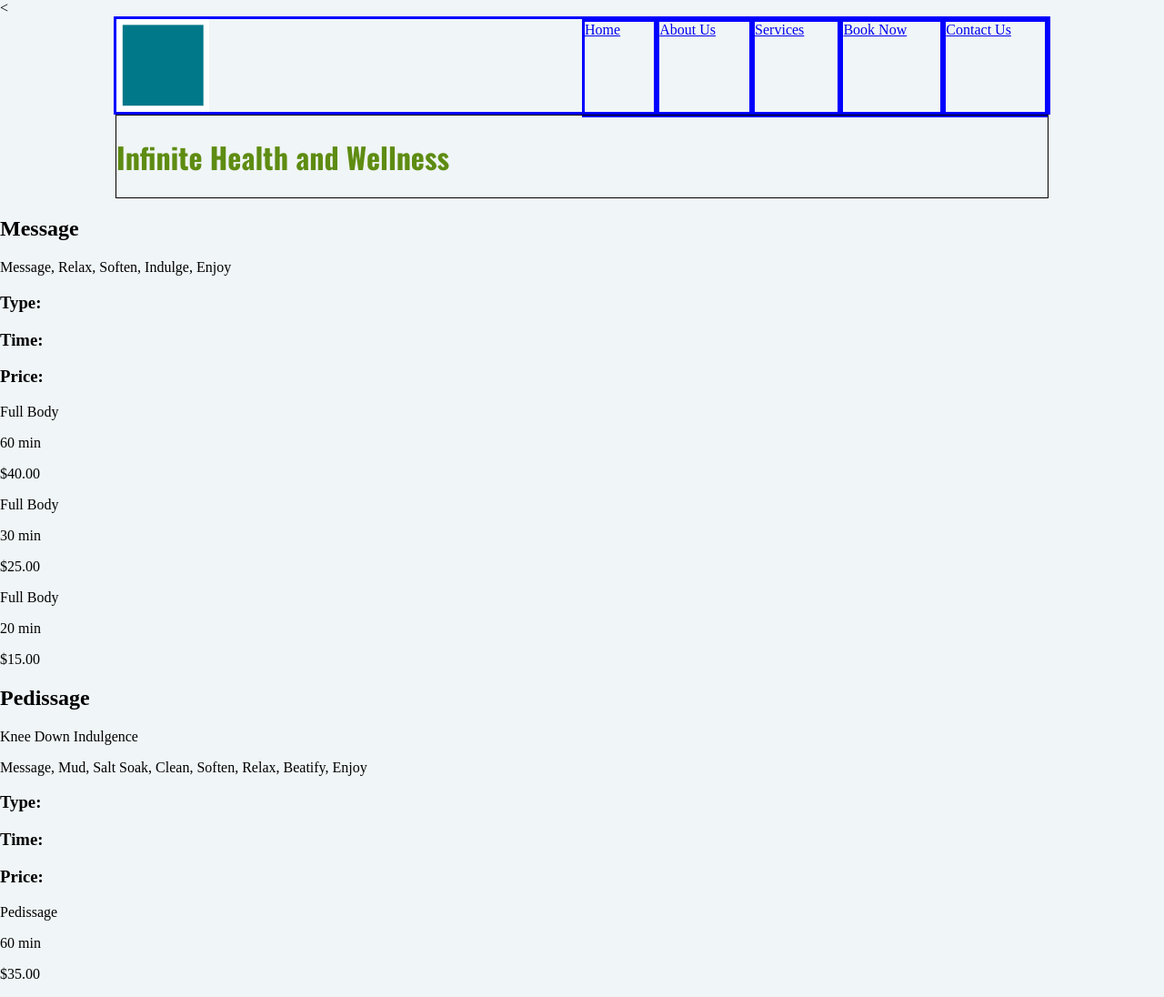
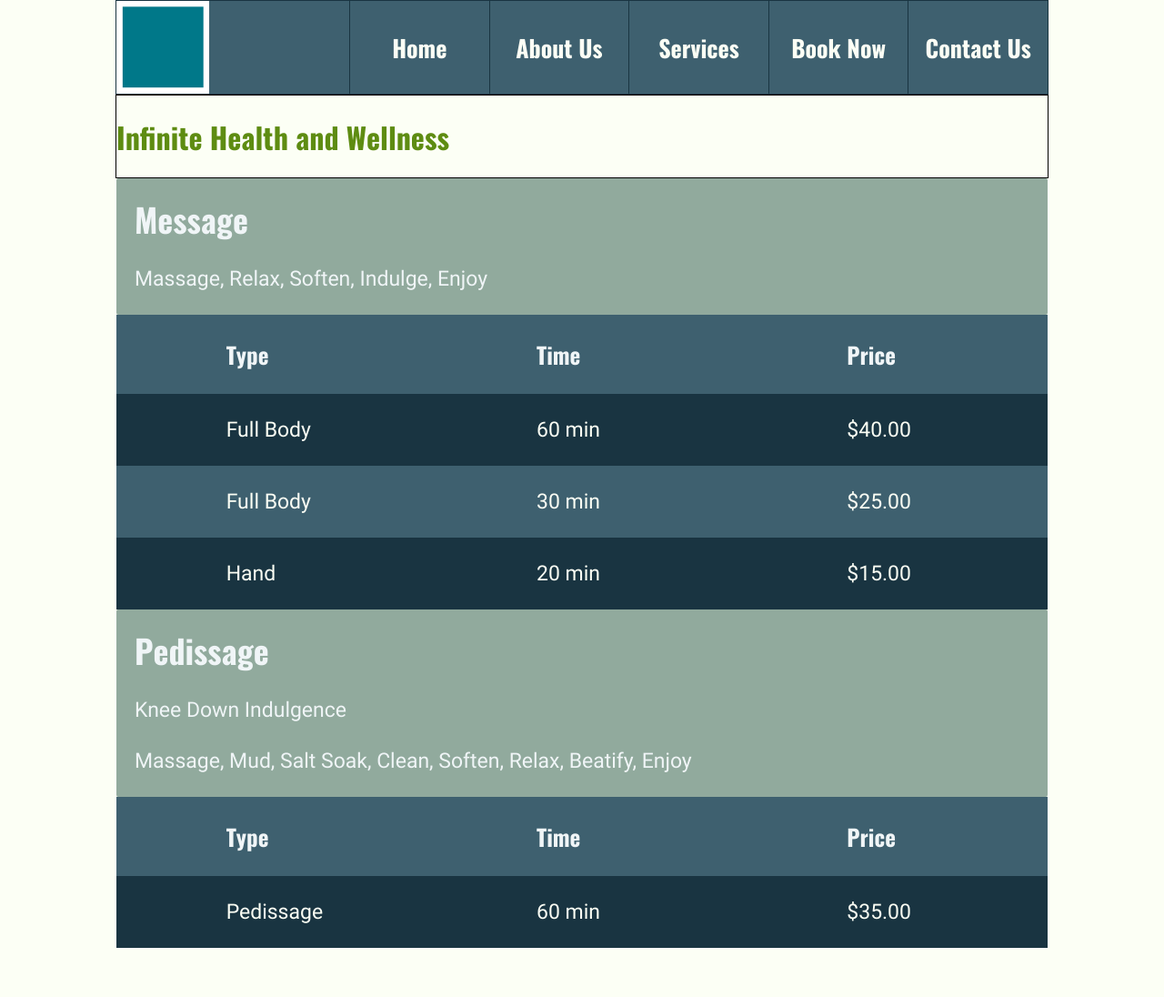
Before and after one commit to jtjlehi/Project-2, a plain HTML site: page HTML/services.html in a window 1280 px wide. Shown: the whole page at 91% size. After the commit the page ends 1042 px from the top, so only its background shows below. Drawn offline with Linux system fonts and the light colour scheme.

Commit message:
change the color scheme, fixed the navbar on the index (still need to fix on other pages) and added to service page

```diff
--- a/CSS/Content.css
+++ b/CSS/Content.css
@@ -10,7 +10,7 @@
     height: 200px;
 }
 .infoBar{
-    background-color: #662e22;
+    background-color: #91AA9D;
     width: 100%;
     height: 100px;
     display: flex;
@@ -20,8 +20,8 @@
 }
 /*button*/
 .landingBtn{
-    background-color: #662e22;
-    border: solid 1px #243459;
+    background-color: #3E606F;
+    border: solid 1px #193441;
     border-radius: 6px;
     padding: 4px 10px;
     margin-bottom: 10px;
@@ -33,9 +33,9 @@
     width: 100%;
     font-family: Roboto, sans-serif;
 }
-/*content*/
+/* about content*/
 .aboutBar{
-    background-color: #662e22;
+    background-color: #91AA9D;
     width: 100%;
     display: flex;
     border-radius: 2px;
@@ -45,14 +45,53 @@
     margin: 0 20px;
 }
 .infoHeader h2{
-    color: #dadfea;
+    color: #f0f5f7;
     font-family: Oswald, sans-serif;
     font-size: 36px;
     margin: 18px 0;
 }
 .infoPar p{
-    color: #dadfea;
+    color: #f0f5f7;
     font-family: Roboto, sans-serif;
     line-height: 33px;
     font-size: 23px;
 }
+/*Service Content*/
+.service{
+
+}
+.data{
+    display: flex;
+    flex-direction: column;
+}
+.dataHead{
+    background-color: #3E606F;
+    display: flex;
+    justify-content: space-around;
+}
+.dataHead h3{
+    color: #f0f5f7;
+    font-family: Oswald, sans-serif;
+    font-size: 25px;
+}
+.dataRow {
+    display: flex;
+    justify-content: space-around;
+}
+.dataRow p{
+    color: #fcfff5;
+    font-family: Roboto, sans-serif;
+    line-height: 33px;
+    font-size: 23px;
+}
+.cellBody, .cellHead{
+    text-align: left;
+    width: 100px;
+}
+
+.dataBody div:nth-child(odd){
+    background-color: #193441;
+}
+.dataBody div:nth-child(even){
+    background-color: #3E606F;
+}
--- a/CSS/navBar.css
+++ b/CSS/navBar.css
@@ -2,18 +2,32 @@
     position: relative;
     display: flex;
     justify-content: space-between;
+    background-color: #3E606F;
 }
 .tabBar{
-    border: solid blue 3px;
+    border: solid 1px #193441;
 }
 .linkBar{
     display: flex;
-    width: 50%;
+    width: 75%;
+    justify-content: space-between;
+}
+.onSite{
+    background-color: #91AA9D;
 }
 .linkTab{
     height: 100%;
-    border: solid blue 3px;
-    flex-grow: 2;
+    width: 20%;
+    border-left: 1px solid #193441;
+    display: flex;
+    justify-content: center;
+    align-items: center;
+}
+.linkTab a, .linkTab a:hover, .linkTab a:visited, .linkTab{
+    color: #FCFFF5;
+    text-decoration: none;
+    font-family: Oswald, sans-serif;
+    font-size: 26px;
 }
 .logo{
     height: 100%;
--- a/CSS/style.css
+++ b/CSS/style.css
@@ -2,7 +2,7 @@
     margin: 0;
     height: 100%;
     width: 100%;
-    background-color: #f0f5f7;
+    background-color: #FCFFF5;
 }
 @font-face {
     font-family: 'Oswald';
--- a/HTML/services.html
+++ b/HTML/services.html
@@ -8,7 +8,7 @@
     <link rel="stylesheet" type="text/css" href="../CSS/Content.css">
 </head>
 <body>
-<<div class="body">
+<div class="body">
     <div class="tabBar centerElement">
         <img src="../images/square.jpg" alt="logo" class="logo">
         <div class="linkBar">
@@ -35,15 +35,23 @@
 
         </div>
     </header>
-    <div class="allService">
+    <div class="contentBody centerElement">
         <div class="Massage service">
-            <h2 class="serviceHead">Message</h2>
-            <p class="serviceText">Message, Relax, Soften, Indulge, Enjoy</p>
+            <div class="aboutBar">
+                <div class="infoCont">
+                    <div class="infoHeader">
+                        <h2>Message</h2>
+                    </div>
+                    <div class="infoPar">
+                        <p>Massage, Relax, Soften, Indulge, Enjoy</p>
+                    </div>
+                </div>
+            </div>
             <div class="data">
                 <div class="dataHead">
-                    <h3 class="cellHead serviceType">Type:</h3>
-                    <h3 class="cellHead serviceTime">Time:</h3>
-                    <h3 class="cellHead servicePrice">Price:</h3>
+                    <h3 class="cellHead">Type</h3>
+                    <h3 class="cellHead serviceTime">Time</h3>
+                    <h3 class="cellHead servicePrice">Price</h3>
                 </div>
                 <div class="dataBody">
                     <div class="dataRow">
@@ -57,7 +65,7 @@
                         <p class="cellBody servicePrice">$25.00</p>
                     </div>
                     <div class="dataRow">
-                        <p class="cellBody serviceType">Full Body</p>
+                        <p class="cellBody serviceType">Hand</p>
                         <p class="cellBody serviceTime">20 min</p>
                         <p class="cellBody servicePrice">$15.00</p>
                     </div>
@@ -65,19 +73,29 @@
             </div>
         </div>
         <div class="pedissage service">
-            <h2 class="serviceHead">Pedissage</h2>
-            <p class="serviceText">Knee Down Indulgence</p>
-            <p class="serviceText">Message, Mud, Salt Soak, Clean, Soften, Relax, Beatify, Enjoy</p>
+            <div class="aboutBar">
+                <div class="infoCont">
+                    <div class="infoHeader">
+                        <h2 class="serviceHead">Pedissage</h2>
+                    </div>
+                    <div class="infoPar">
+                        <p>Knee Down Indulgence</p>
+                        <p>Massage, Mud, Salt Soak, Clean, Soften, Relax, Beatify, Enjoy</p>
+                    </div>
+                </div>
+            </div>
         </div>
         <div class="dataHead">
-            <h3 class="cellHead serviceType">Type:</h3>
-            <h3 class="cellHead serviceTime">Time:</h3>
-            <h3 class="cellHead servicePrice">Price:</h3>
+            <h3 class="cellHead">Type</h3>
+            <h3 class="cellHead serviceTime">Time</h3>
+            <h3 class="cellHead servicePrice">Price</h3>
         </div>
-        <div>
-            <p class="cellBody serviceType">Pedissage</p>
-            <p class="cellBody serviceTime">60 min</p>
-            <p class="cellBody servicePrice">$35.00</p>
+        <div class="dataBody">
+            <div class="dataRow">
+                <p class="cellBody serviceType">Pedissage</p>
+                <p class="cellBody serviceTime">60 min</p>
+                <p class="cellBody servicePrice">$35.00</p>
+            </div>
         </div>
     </div>
 </div>
```
Also changed, not shown: HTML/bookNow.html (+1 -1 lines), HTML/index.html (+15 -15 lines).
